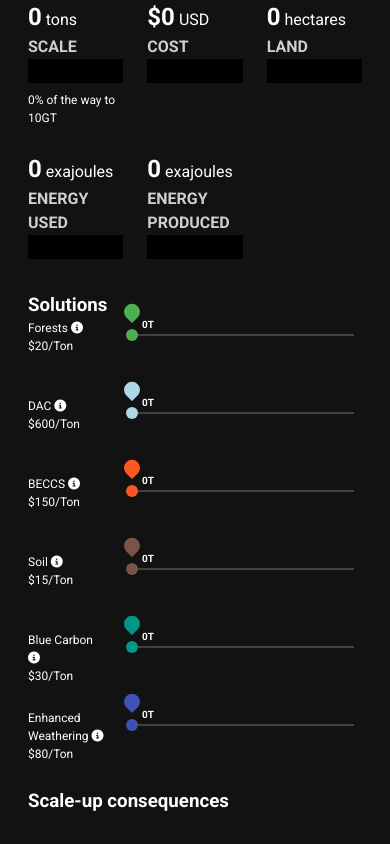
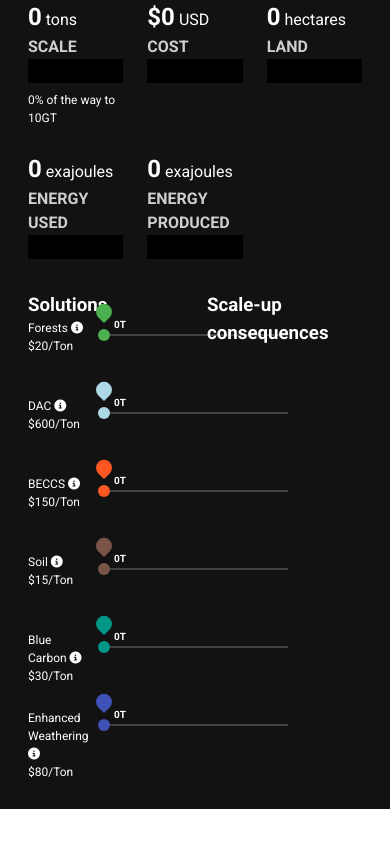
Before and after one commit to cssndrx/road-to-10gt, a Vue app: page / in a window 390 px wide. Shown: the part 1143-1987 px from the top of the page. After the commit the page ends 1952 px from the top, so only its background shows below. Built offline with nearby package versions, Linux system fonts and the light colour scheme.

Commit message:
made it better for small screens

```diff
--- a/src/components/Main.vue
+++ b/src/components/Main.vue
@@ -68,7 +68,7 @@
 		<!-- end top row -->
 
 		<v-row>
-			<v-col cols="12" :lg="6">
+			<v-col cols="6" :lg="4">
 				<h3>Solutions</h3>
 <!-- 				<p class="bright mb-10">
 					{{ goalMessage }}
@@ -178,7 +178,7 @@
 			</div>
 			</v-col>
 
-			<v-col cols="12" :lg="6">
+			<v-col cols="6">
 				<h3>Scale-up consequences</h3>
 <!-- 				<p class="bright">
 					Remove carbon without generating any dealbreakers.
@@ -921,7 +921,7 @@ export default {
 
 .solutions-grid {
 	display: grid;
-	grid-template-columns: 1fr 3fr 1fr 3fr;
+	grid-template-columns: 1fr 3fr;
 	grid-column-gap: 5%;
 	grid-row-gap: 24px;
 }
```
